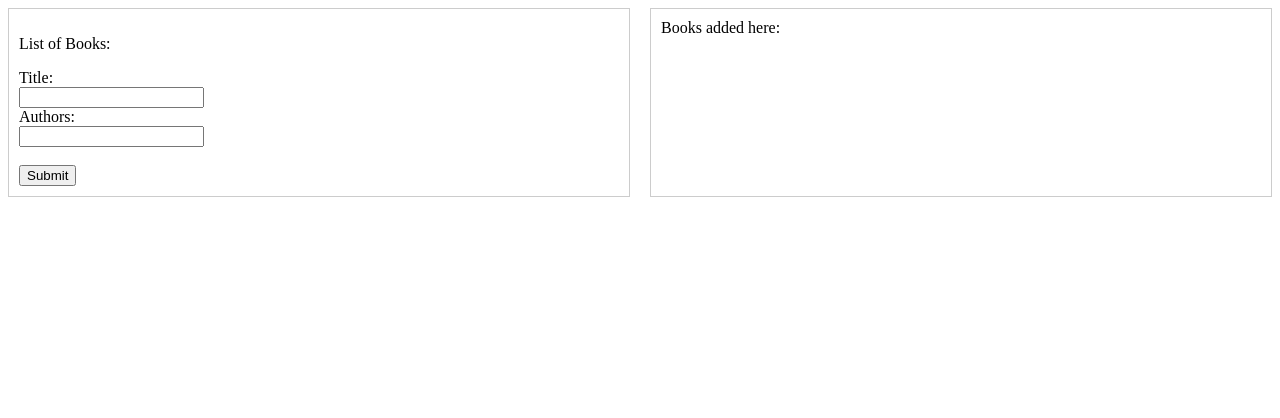
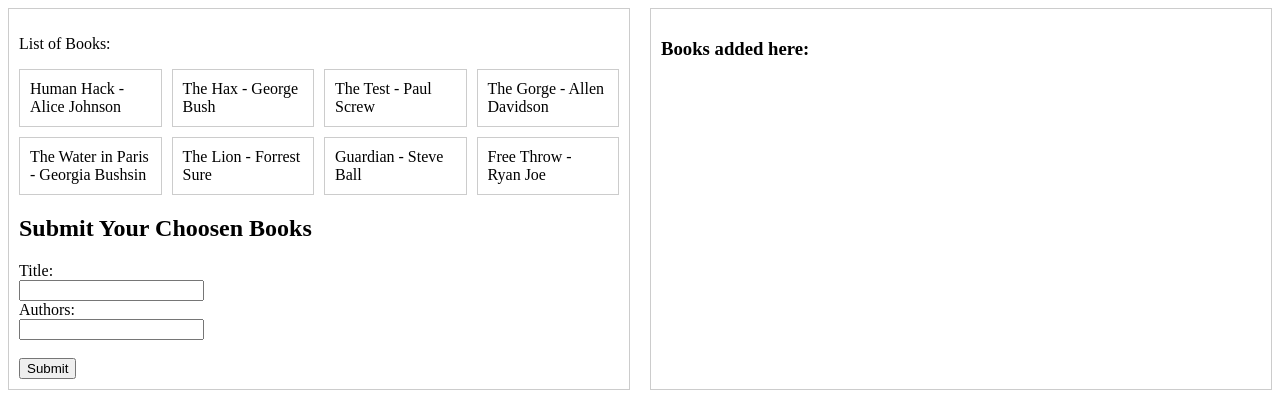
Before and after one commit to babynapboltron8/project-library-TOJ-, a plain HTML site: page index.html in a window 1280 px wide. Drawn offline with Linux system fonts and the light colour scheme.

Commit message:
render lists

```diff
--- a/data.js
+++ b/data.js
@@ -1,4 +1,4 @@
-const books = [
+export const books = [
   {
     id: 1,
     title: 'Human Hack',
@@ -20,4 +20,39 @@ const books = [
     pages: 190,
     desc: '',
   },
+  {
+    id: 4,
+    title: 'The Gorge',
+    author: 'Allen Davidson',
+    pages: 590,
+    desc: '',
+  },
+  {
+    id: 5,
+    title: 'The Water in Paris',
+    author: 'Georgia Bushsin',
+    pages: 456,
+    desc: '',
+  },
+  {
+    id: 6,
+    title: 'The Lion',
+    author: 'Forrest Sure',
+    pages: 1190,
+    desc: '',
+  },
+  {
+    id: 7,
+    title: ' Guardian',
+    author: 'Steve Ball',
+    pages: 657,
+    desc: '',
+  },
+  {
+    id: 8,
+    title: 'Free Throw',
+    author: 'Ryan Joe',
+    pages: 1256,
+    desc: '',
+  },
 ];
--- a/index.html
+++ b/index.html
@@ -9,11 +9,16 @@
   <body>
     <main class="container-grid">
       <div class="library">
-        <p>List of Books:</p>
-        <ul id="list-books"></ul>
+        <div class="list-books">
+          <p>List of Books:</p>
+          <ul id="list-books">
+            <!-- Sample list items can be removed -->
+          </ul>
+        </div>
         <form action="">
           <div class="label-grid">
             <div>
+              <h2>Submit Your Choosen Books</h2>
               <label for="fname">Title:</label><br />
               <input type="text" id="fname" name="fname" value="" /><br />
               <label for="lname">Authors:</label><br />
@@ -23,7 +28,11 @@
           <input type="submit" value="Submit" />
         </form>
       </div>
-      <div class="books">Books added here:</div>
+      <div class="books">
+        <h3>Books added here:</h3>
+        <p id="added-books"></p>
+      </div>
     </main>
+    <script type="module" src="index.js"></script>
   </body>
 </html>
--- a/index.js
+++ b/index.js
@@ -1,3 +1,18 @@
+import { books } from './data.js';
+
+const listBooks = document.getElementById('list-books');
+
+// Generate book title list items
+const bookTitles = books
+  .map(
+    (book) => `
+      <li>${book.title} - ${book.author}</li>
+    `
+  )
+  .join('');
+
+listBooks.innerHTML = bookTitles;
+
 const myLibrary = [];
 
 function Book(title, author, pages) {
--- a/styles.css
+++ b/styles.css
@@ -9,3 +9,15 @@
   border: 1px solid #ccc; /* Optional: Add some styling to distinguish the columns */
   padding: 10px;
 }
+
+.list-books ul {
+  display: grid;
+  grid-template-columns: repeat(4, 1fr);
+  gap: 10px;
+  list-style-type: none;
+  padding: 0;
+}
+.list-books li {
+  border: 1px solid #ccc;
+  padding: 10px;
+}
```
